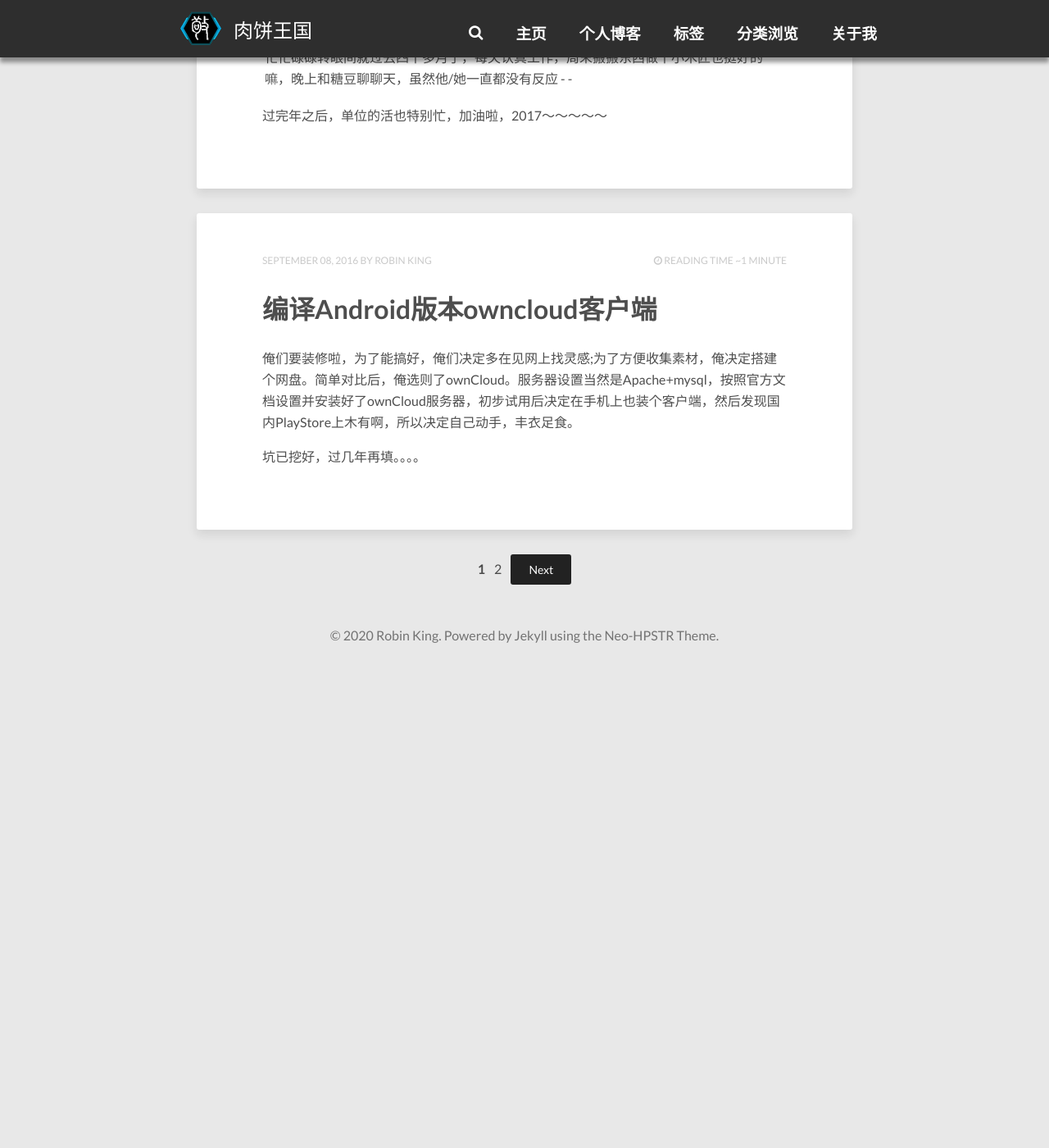
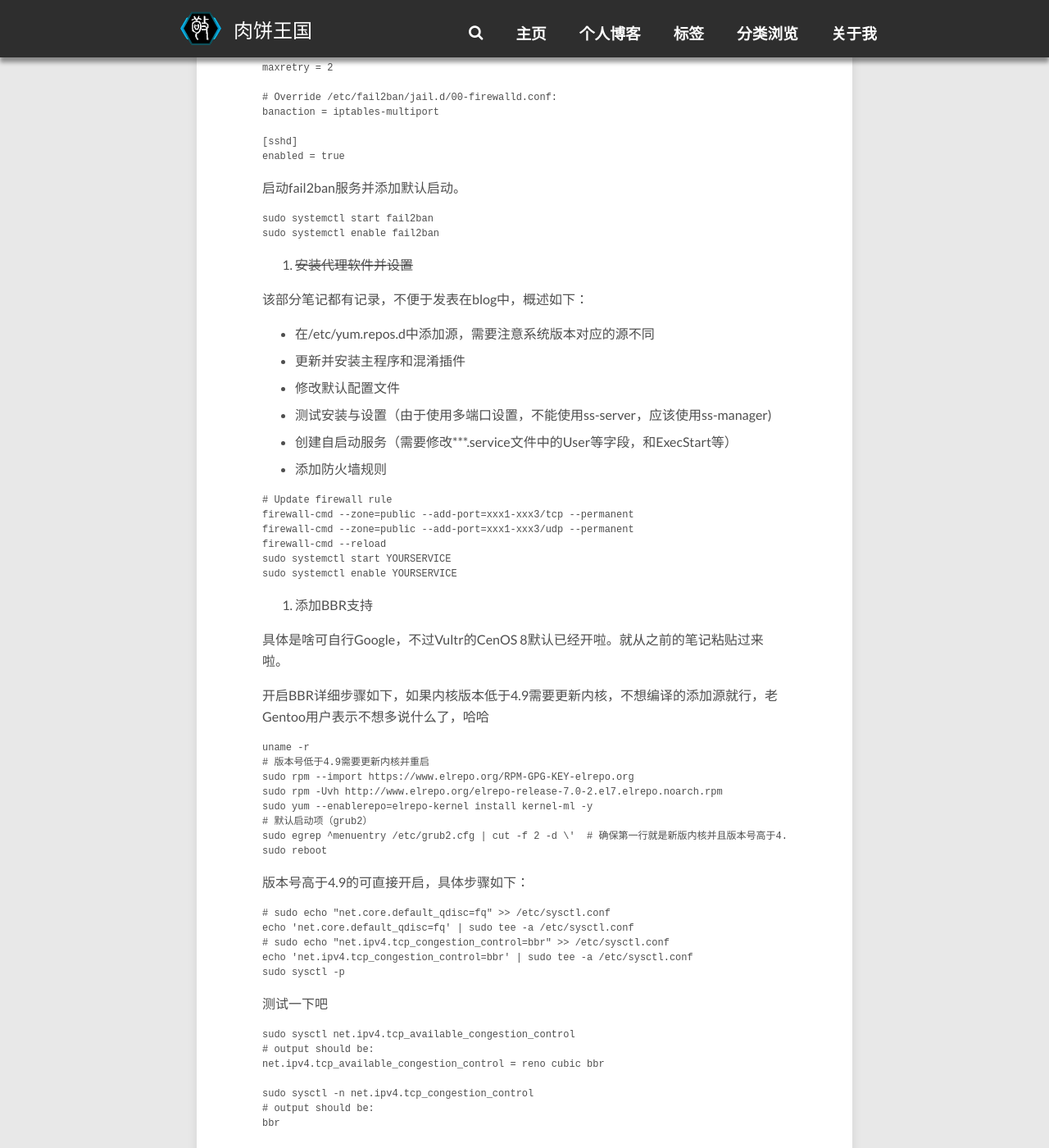
Before and after one commit to RobinKing/RobinKing.github.io, a Jekyll site: the page built from index.html, in a window 1280 px wide and 1400 px high, scrolled down 2768 px. Shown: the whole window at 82% size. Built offline with Jekyll 4.4.1, drawn with Linux system fonts in a browser that asks for light colours; nearby versions of some CDN libraries; the list of posts is cut into pages by our own code; comment, search, counter and statistics services are not loaded; before the commit the page ends 3584 px from its top, so only the background shows below that; some of the changed text lies outside the part shown.

Commit message:
<New Blog and fix>change cname with my vps

````diff
--- a/CNAME
+++ b/CNAME
@@ -1 +1 @@
-robincn.com
+robinking.cn
--- a/_config.yml
+++ b/_config.yml
@@ -5,7 +5,7 @@ description: # this means to ignore newlines until "baseurl:"
   在电气学院学习光学的精密机械专业的毕业生是一名软件爱好者，现在在从事电路设计工作。
   肉饼王的个人博客。
 baseurl: "" # the subpath of your site, e.g. /blog/
-url: "http://robincn.com" # the base hostname & protocol for your site
+url: "http://robinking.cn"  # robincn.com" # the base hostname & protocol for your site
 #url: "http://localhost:4000"
 
 #disqus_shortname: neohpstrtheme # put your disqus here
--- /dev/null
+++ b/_posts/2020-02-23-setup-a-vps-and-configration.markdown
@@ -0,0 +1,212 @@
+---
+layout: post
+title:  "新建VPS并进行一些设置"
+date:   2019-02-23 13:22:21
+categories: [Life, Computer Science]
+tags:   [Life, Vultr, CentOS]
+---
+今年过了一个难忘的年。。。
+
+珠海跨年之旅受疫情影响，提前结束。
+
+回来之后天天在家，天天陪孩子玩。晚上闲下来发现去年整的profit VPS用起来太慢了，看不存在网站视频也就380p，离1080p差远了。。。
+
+想起来之前的评论系统也没整，还有个cn域名也没用，就想着整个vps自建一个静态blog。。。
+
+# 购买VPS并进行基本设置
+
+其实profit也是够用了，不过眼瞅着快到期了，就想着换一个试试。对比了多家之后选择了Vultr的小VPS，首充送了50美刀，但是只有一个月的有效期，所以干脆买了一堆不同地方的VPS，测试完再删吧。
+
+VPS的具体购买方式网上有很多教程了，各大主机厂商也提供了很多教程，就不赘述了。
+
+Vultr官方提供了很多镜像选择，开始的适合还是和之前一样选择了FreeBSD，后来发现他们家有CenOS 8的官方镜像，就体验了下新版，由于笔记记得都是CentOS下的操作，所以以下介绍都按照CentOS 8来。
+
+1. 修改密码并更新系统
+
+VPS建好之后，用控制面板带的Console登录root账户，进行初步设置。
+
+```Shell
+# Change root passwd
+passwd
+
+# Update
+yum update
+```
+
+2. 初步设置SSH并添加常用普通用户
+
+更新完系统后就要进行ssh设置以便客户端登录操作了，具体步骤如下：
+
+```Shell
+vim /etc/ssh/sshd_config
+```
+首先修改了一部分配置。
+
+```Vim
+# /etc/ssh/sshd_config
+Port SSH_PORT_NUMBER  # 修改默认ssh端口
+PermitRootLogin no # 禁止root用户登录
+```
+
+**注意** 修改端口号后需要修改对应的防火墙设置。
+
+```Shell
+# SELinux 设置
+semanage port -a -t ssh_port_t -p tcp SSH_PORT_NUMBER #SSH_PORT_NUMBER是上一步设置的ssh端口号
+# firewall 设置
+firewall-cmd --zone=public --add-port=SSH_PORT_NUMBER/tcp --permanent
+# 使能firewall设置
+firewall-cmd --reload
+# 重启ssh服务
+systemctl restart sshd  #restart ssh server
+```
+
+然后添加一个普通用户并设置密码。CentOS的adduser居然和useradd是一样的，囧，还是“小恶魔”的adduser好用 - -
+
+```Shell
+# 添加用户king并添加到wheel组中
+useradd king -G wheel -U
+passwd king
+```
+
+由于禁止了root通过ssh登录，所以可以安装sudo以便刚才添加的用户进行日常维护。（此步骤不是必须的）
+
+```Shell
+yum install sudo
+visudo
+```
+参照文件注释编辑sudo的配置文件
+```Vim
+# 允许wheel用户组以root身份运行所有命令
+%wheel ALL=(ALL)
+```
+3. 上传SSH公钥并完善SSH设置
+
+上述设置完成后，即可从客户端上传公钥文件,并用ssh方式登录服务器。
+
+```Shell
+# 上传公钥文件
+ssh-copy-id -i .ssh/xxx.pub king@SERVER_IP_ADDRESS -p SSH_PORT_NUMBER
+# ssh登录至服务器
+ssh  -i .ssh/xxx.pub king@SERVER_IP_ADDRESS -p SSH_PORT_NUMBER
+
+上述测试成功后，即可禁用密码登录，并关闭浏览器管理面板登录的Console。
+
+```Vim
+# /etc/ssh/sshd_config
+# 禁用密码登录
+PasswordAuthentication no
+```
+不放心密钥的可将ssh登录方式改为密钥+密码，然后重启ssh服务即可。
+
+```Shell
+systemctl restart sshd
+```
+
+到这里服务器初步设置就基本完成了，之后的所有步骤都从客户端完成。
+
+# 其他设置
+
+**再次提醒** 以下的所有操作均在客户端完成，ssh登录方式如下：
+
+```Shell
+ssh  -i .ssh/xxx.pub king@SERVER_IP_ADDRESS -p SSH_PORT_NUMBER
+```
+
+1. 安装fail2ban
+安装fail2ban并设置把一切尝试ssh登录错的都给禁半天。
+
+```Shell
+sudo yum install -y epel-release
+# 安装fail2ban
+sudo yum install fail2ban
+# 修改fail2ban设置
+sudo vim /etc/fail2ban/jail.local
+```
+```Vim
+# /etc/fail2ban/jail.local
+[DEFAULT]
+# Ban hosts for 12 hour:
+bantime = 43200
+findtime = 600
+maxretry = 2
+
+# Override /etc/fail2ban/jail.d/00-firewalld.conf:
+banaction = iptables-multiport
+
+[sshd]
+enabled = true
+```
+
+启动fail2ban服务并添加默认启动。
+
+```Shell
+sudo systemctl start fail2ban
+sudo systemctl enable fail2ban
+```
+
+2. ~~安装代理软件并设置~~
+
+该部分笔记都有记录，不便于发表在blog中，概述如下：
+
++ 在/etc/yum.repos.d中添加源，需要注意系统版本对应的源不同
++ 更新并安装主程序和混淆插件
++ 修改默认配置文件
++ 测试安装与设置（由于使用多端口设置，不能使用ss-server，应该使用ss-manager)
++ 创建自启动服务（需要修改**\*.service文件中的User等字段，和ExecStart等）
++ 添加防火墙规则
+
+```Shell
+# Update firewall rule
+firewall-cmd --zone=public --add-port=xxx1-xxx3/tcp --permanent
+firewall-cmd --zone=public --add-port=xxx1-xxx3/udp --permanent
+firewall-cmd --reload
+sudo systemctl start YOURSERVICE
+sudo systemctl enable YOURSERVICE
+```
+
+3. 添加BBR支持
+
+具体是啥可自行Google，不过Vultr的CenOS 8默认已经开啦。就从之前的笔记粘贴过来啦。
+
+开启BBR详细步骤如下，如果内核版本低于4.9需要更新内核，不想编译的添加源就行，老Gentoo用户表示不想多说什么了，哈哈
+
+```Shell
+uname -r
+# 版本号低于4.9需要更新内核并重启
+sudo rpm --import https://www.elrepo.org/RPM-GPG-KEY-elrepo.org
+sudo rpm -Uvh http://www.elrepo.org/elrepo-release-7.0-2.el7.elrepo.noarch.rpm
+sudo yum --enablerepo=elrepo-kernel install kernel-ml -y
+# 默认启动项（grub2）
+sudo egrep ^menuentry /etc/grub2.cfg | cut -f 2 -d \'  # 确保第一行就是新版内核并且版本号高于4.9
+sudo reboot
+```
+
+版本号高于4.9的可直接开启，具体步骤如下：
+
+```Shell
+# sudo echo "net.core.default_qdisc=fq" >> /etc/sysctl.conf
+echo 'net.core.default_qdisc=fq' | sudo tee -a /etc/sysctl.conf
+# sudo echo "net.ipv4.tcp_congestion_control=bbr" >> /etc/sysctl.conf
+echo 'net.ipv4.tcp_congestion_control=bbr' | sudo tee -a /etc/sysctl.conf
+sudo sysctl -p
+```
+
+测试一下吧
+```Shell
+sudo sysctl net.ipv4.tcp_available_congestion_control
+# output should be:
+net.ipv4.tcp_available_congestion_control = reno cubic bbr
+
+sudo sysctl -n net.ipv4.tcp_congestion_control
+# output should be:
+bbr
+
+lsmod | grep bbr
+#output should be
+tcp_bbr xxxx xx
+```
+
+# 后记
+
+此次VPS设置设置说了个七七八八，就当是个记录吧。还有在VPS部署Git服务器等部分笔记，整理整理回头再发吧。。。
````
